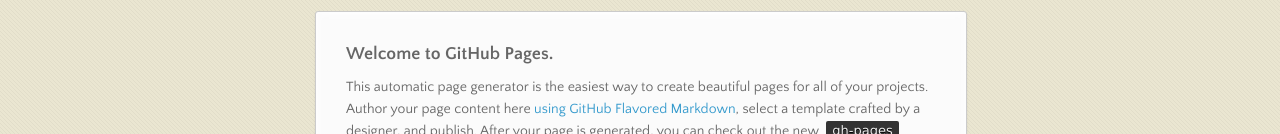
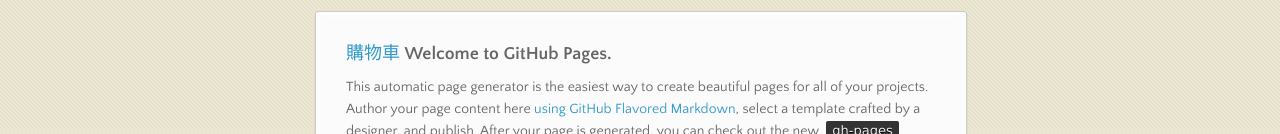
Before and after one commit to lucy258369/YYL1025, a plain HTML site: page index.html in a window 1280 px wide. Shown: the part 179-313 px from the top of the page. Drawn offline with nearby package versions, Linux system fonts and the light colour scheme.

Commit message:
Update index.html

```diff
--- a/index.html
+++ b/index.html
@@ -40,6 +40,7 @@
       </nav>
       <section>
         <h3>
+<a href="SHOPPINGCAR.html">購物車</a>
 <a id="welcome-to-github-pages" class="anchor" href="#welcome-to-github-pages" aria-hidden="true"><span aria-hidden="true" class="octicon octicon-link"></span></a>Welcome to GitHub Pages.</h3>
 
 <p>This automatic page generator is the easiest way to create beautiful pages for all of your projects. Author your page content here <a href="https://guides.github.com/features/mastering-markdown/">using GitHub Flavored Markdown</a>, select a template crafted by a designer, and publish. After your page is generated, you can check out the new <code>gh-pages</code> branch locally. If you’re using GitHub Desktop, simply sync your repository and you’ll see the new branch.</p>
```
